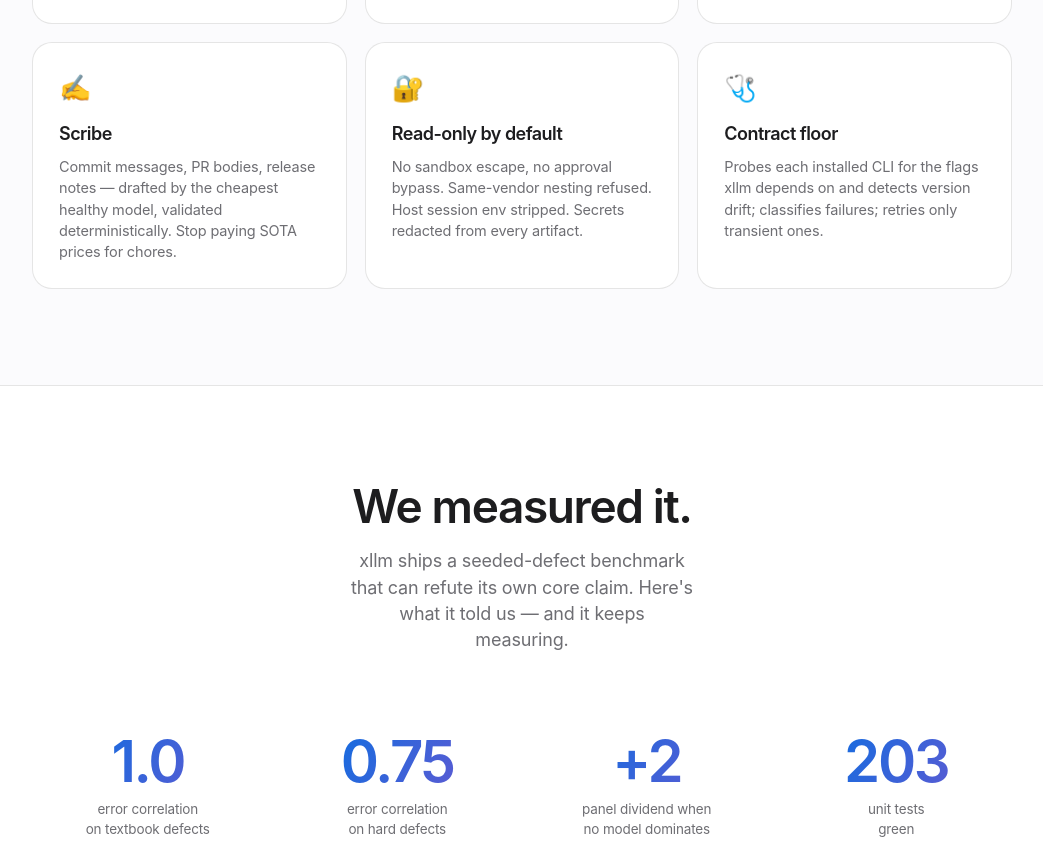
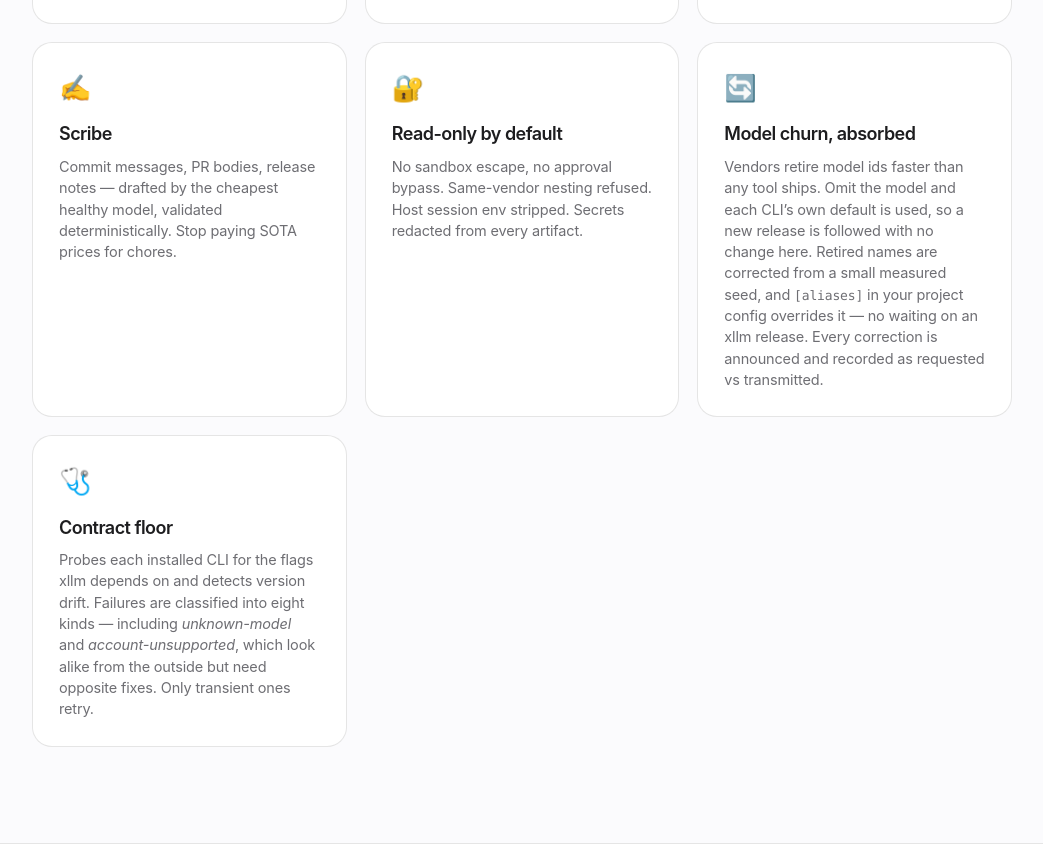
Before and after one commit to kimmingul/xllm, a website: page docs/index.html in a window 1280 px wide. Shown: the part 2827-3692 px from the top of the page, without its empty margins (118-1161 px from the left). Drawn offline with Linux system fonts and the light colour scheme.

Commit message:
release: v0.35.3 — 문서 최신화 (README + GitHub Pages)
README: 내장 씨앗 설명을 grok-4.6 으로, 스펙 예시가 쓰던 은퇴한 이름
grok:grok-4@high 를 grok-4.6 으로, [aliases] 교정-끄기 예시를 실제 씨앗
항목으로 교체했습니다(이전 예시 gpt-5.5 는 씨앗에 없어 무의미했습니다).

Pages: Model churn, absorbed 카드를 신설했습니다. v0.31.0~v0.35.2 주제가
Pages 에 전혀 없었습니다. Contract floor 카드도 현행 8종 분류로 정정했고
unknown-model 과 account-unsupported 가 겉보기엔 같지만 해법이 반대라는
점을 명시했습니다.

벤치마크 기록의 모델명은 손대지 않았습니다. 실측 증거이므로 현행 이름으로
고쳐 쓰면 측정이 거짓이 됩니다.

npm run ci green (203 tests). Pages div 균형 102/102.

Co-Authored-By: Claude Opus 5 (1M context) <noreply@anthropic.com>

```diff
--- a/docs/index.html
+++ b/docs/index.html
@@ -293,9 +293,14 @@
         <p>No sandbox escape, no approval bypass. Same-vendor nesting refused. Host session env stripped. Secrets redacted from every artifact.</p>
       </div>
       <div class="card">
+        <div class="ico">🔄</div>
+        <h3>Model churn, absorbed</h3>
+        <p>Vendors retire model ids faster than any tool ships. Omit the model and each CLI&rsquo;s own default is used, so a new release is followed with no change here. Retired names are corrected from a small measured seed, and <code>[aliases]</code> in your project config overrides it &mdash; no waiting on an xllm release. Every correction is announced and recorded as requested vs transmitted.</p>
+      </div>
+      <div class="card">
         <div class="ico">🩺</div>
         <h3>Contract floor</h3>
-        <p>Probes each installed CLI for the flags xllm depends on and detects version drift; classifies failures; retries only transient ones.</p>
+        <p>Probes each installed CLI for the flags xllm depends on and detects version drift. Failures are classified into eight kinds &mdash; including <em>unknown-model</em> and <em>account-unsupported</em>, which look alike from the outside but need opposite fixes. Only transient ones retry.</p>
       </div>
     </div>
   </div>
--- a/package.json
+++ b/package.json
@@ -1,6 +1,6 @@
 {
   "name": "xllm",
-  "version": "0.35.2",
+  "version": "0.35.3",
   "description": "xllm — cross-vendor LLM advisors for agentic coding hosts (Claude Code, Codex, Grok Build): ask/propose/exec escalation, blind panels, adversarial debate, measured-diversity routing.",
   "type": "module",
   "license": "MIT",
--- a/plugin.json
+++ b/plugin.json
@@ -1,6 +1,6 @@
 {
   "name": "xllm",
-  "version": "0.35.2",
+  "version": "0.35.3",
   "description": "xllm — cross-vendor LLM advisors for Grok Build. ask/review opinions, blind panel + measured tiebreaker, adversarial debate/council, trait-profile routing, isolated exec, scribe, first-class local LLMs. Read-only by default.",
   "author": {
     "name": "xllm contributors"
--- a/scripts/xllm-advisor.js
+++ b/scripts/xllm-advisor.js
@@ -37,7 +37,7 @@ import {
 // Re-exported so the 8 modules that import these from here keep working.
 export { PROVIDER_BINARIES, CLOUD_PROVIDERS, LOCAL_PROVIDERS, KNOWN_EFFORTS };
 
-const VERSION = '0.35.2';
+const VERSION = '0.35.3';
 const PRODUCT = 'xllm';
 const PLUGIN_NAMES = ['xllm', 'oh-my-grok'];
 
```
Also changed, not shown: .claude-plugin/marketplace.json, .claude-plugin/plugin.json, .codex-plugin/plugin.json, CHANGELOG.md, README.md.
